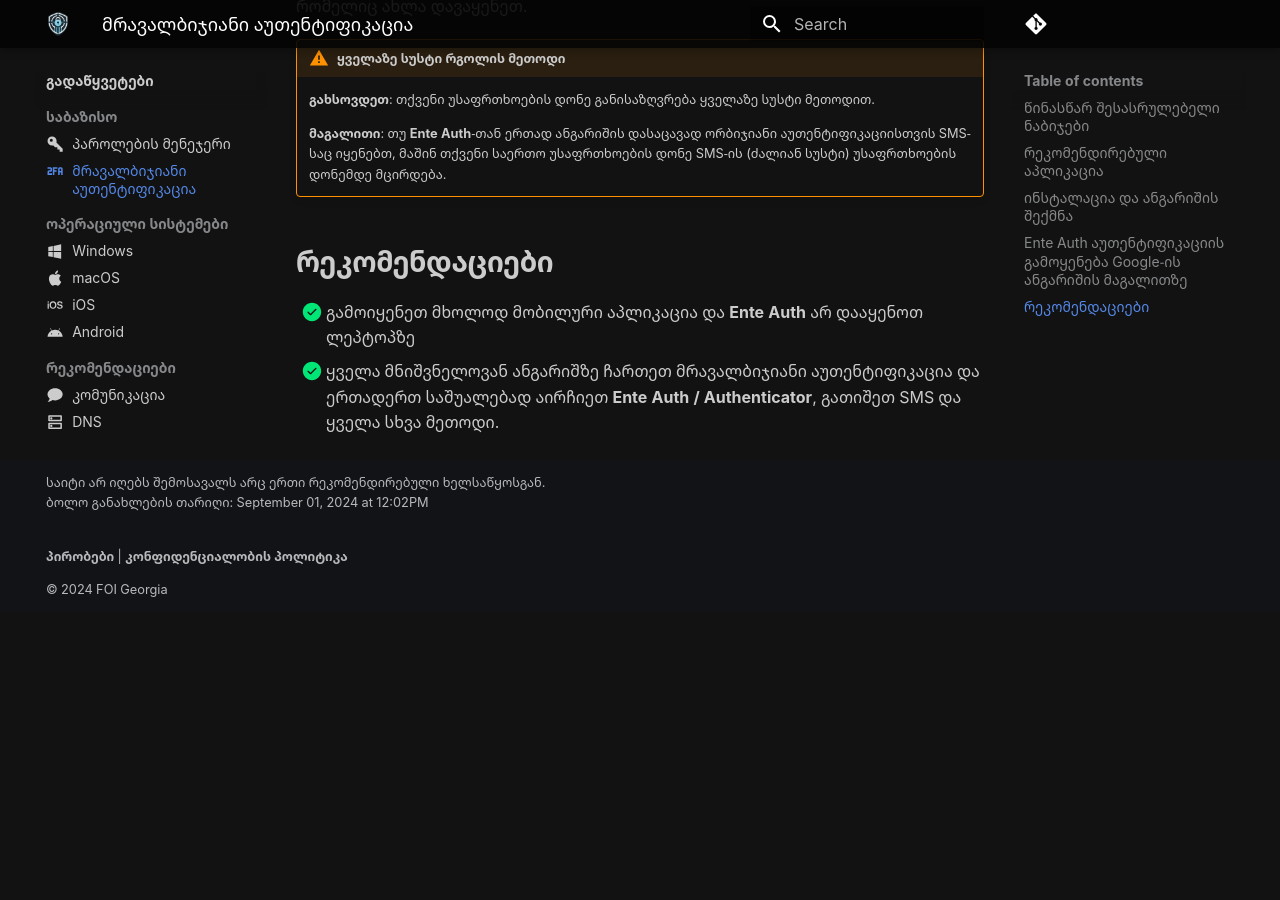
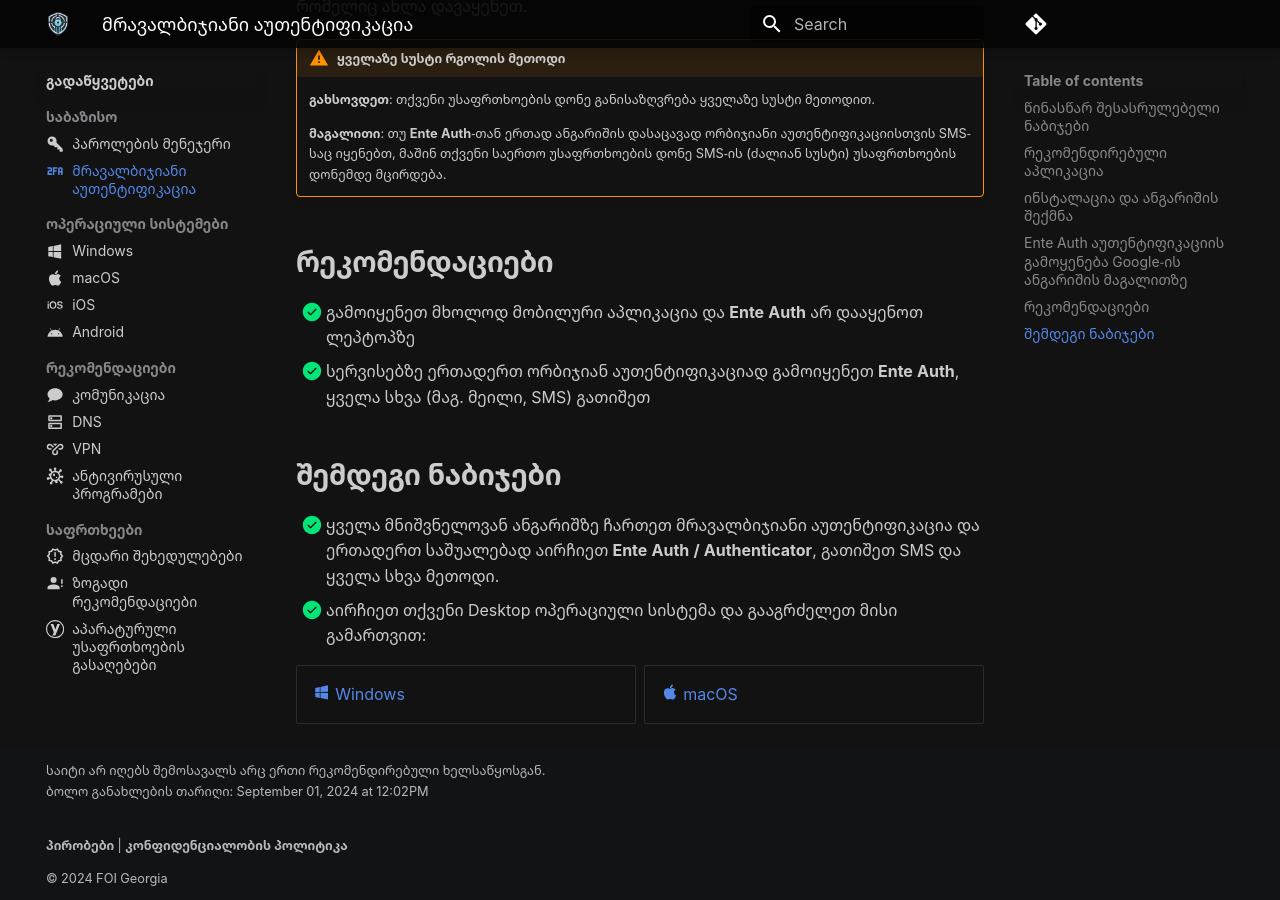
Before and after one commit to foige/security.foi.ge, an MkDocs documentation site: the page built from docs/solutions/mfa.md, in a window 1280 px wide and 900 px high, scrolled down 2702 px. Built offline with MkDocs 1.6.1 and Material for MkDocs 9.7.7, drawn with Linux system fonts in a browser that asks for light colours; plug-ins that fetch from the network failed and are left out; comment, search, counter and statistics services are not loaded; before the commit the page ends 3314 px from its top, so only the background shows below that.

Commit message:
docs(solutions): Add next steps sections

```diff
--- a/docs/solutions/mfa.md
+++ b/docs/solutions/mfa.md
@@ -110,5 +110,17 @@
 ## რეკომენდაციები
 
 - [x] გამოიყენეთ მხოლოდ მობილური აპლიკაცია და **Ente Auth** არ დააყენოთ ლეპტოპზე
+- [x] სერვისებზე ერთადერთ ორბიჯიან აუთენტიფიკაციად გამოიყენეთ **Ente Auth**, ყველა სხვა (მაგ. მეილი, SMS) გათიშეთ
+
+## შემდეგი ნაბიჯები
+
 - [x] ყველა მნიშვნელოვან ანგარიშზე ჩართეთ მრავალბიჯიანი აუთენტიფიკაცია და ერთადერთ საშუალებად
     აირჩიეთ **Ente Auth / Authenticator**, გათიშეთ SMS და ყველა სხვა მეთოდი.
+- [x] აირჩიეთ თქვენი Desktop ოპერაციული სისტემა და გააგრძელეთ მისი გამართვით:
+
+<div class="grid cards" markdown>
+
+- [:material-microsoft-windows: Windows](windows.md)
+- [:material-apple: macOS](macos.md)
+
+</div>
```
Also changed, not shown: docs/solutions/index.md (+11 -0 lines).
